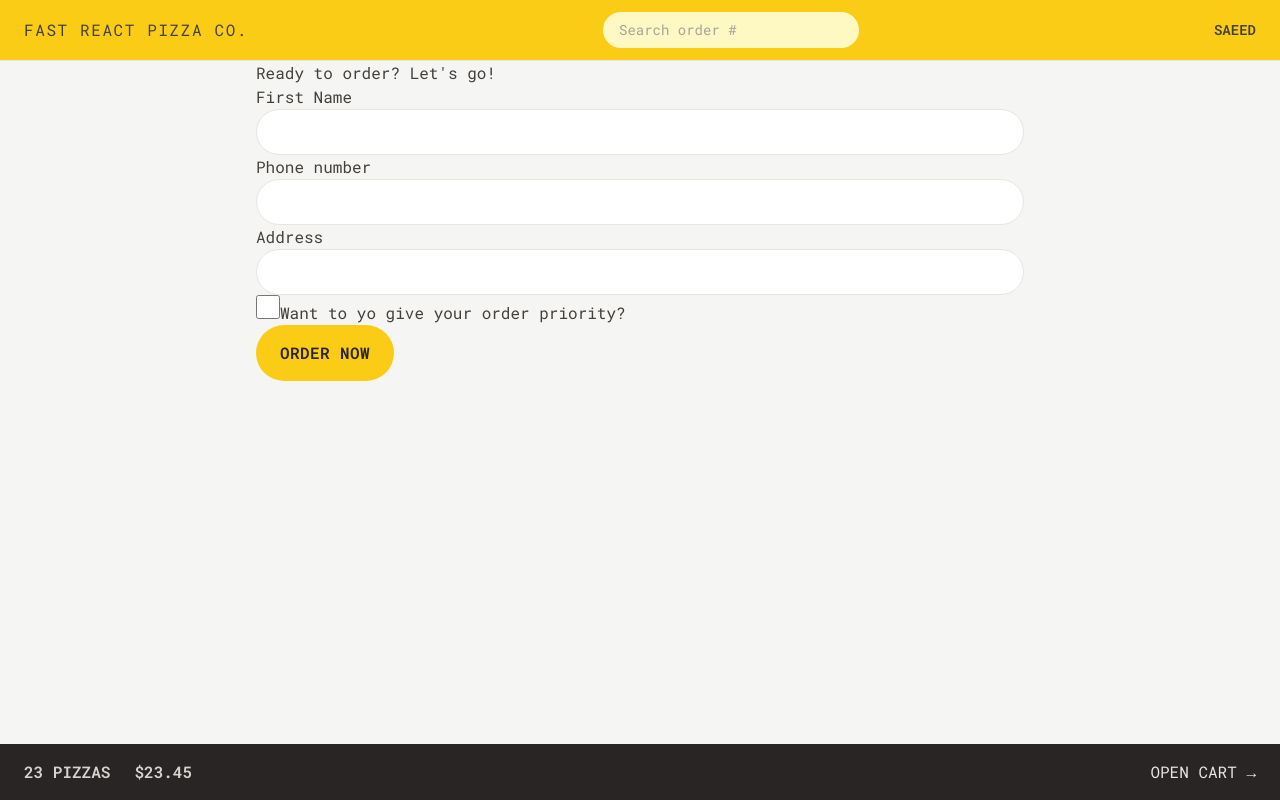
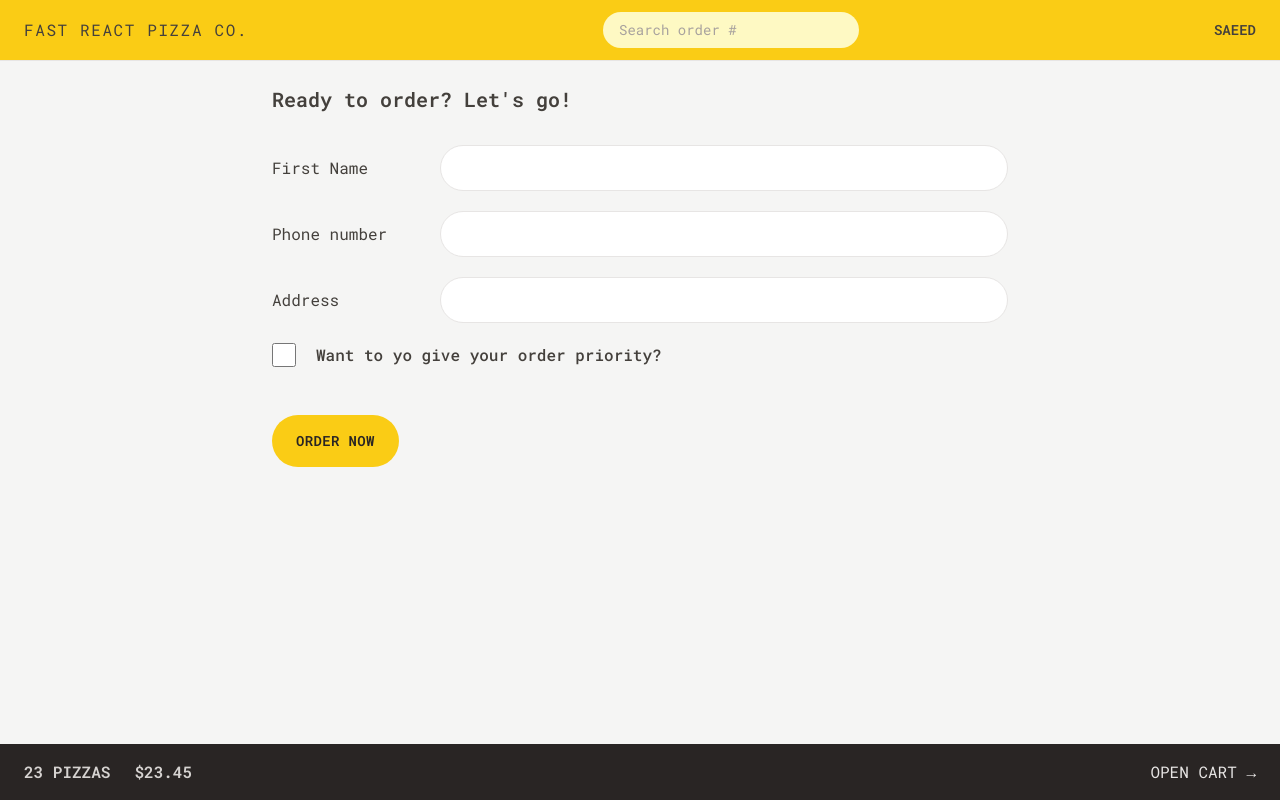
Before and after one commit to sharpWit/fast-react-pizza, a React (Vite) app: page /order/new in a window 1280 px wide. Built offline with nearby package versions, Linux system fonts and the light colour scheme.

Commit message:
styling finished

```diff
--- a/src/features/cart/Cart.jsx
+++ b/src/features/cart/Cart.jsx
@@ -1,5 +1,6 @@
 import LinkButton from '../../ui/LinkButton';
 import Button from '../../ui/Button';
+import CartItem from './CartItem';
 
 const fakeCart = [
   {
@@ -29,16 +30,22 @@ function Cart() {
   const cart = fakeCart;
 
   return (
-    <div>
+    <div className="px-4 py-3">
       <LinkButton to="/menu">&larr; Back to menu</LinkButton>
 
-      <h2>Your cart, %NAME%</h2>
+      <h2 className="mt-7 text-xl font-semibold">Your cart, %NAME%</h2>
 
-      <div>
+      <ul className="mt-3 divide-y divide-stone-200 border-b">
+        {cart.map((item) => (
+          <CartItem item={item} key={item.key} />
+        ))}
+      </ul>
+
+      <div className="mt-6 space-x-2">
         <Button to="/order/new" type="primary">
           Order pizzas
         </Button>
-        <button>Clear cart</button>
+        <Button type="secondary">Clear cart</Button>
       </div>
     </div>
   );
--- a/src/features/cart/CartItem.jsx
+++ b/src/features/cart/CartItem.jsx
@@ -1,13 +1,17 @@
+import Button from '../../ui/Button';
+import { formatCurrency } from '../../utils/helpers';
+
 function CartItem({ item }) {
   const { pizzaId, name, quantity, totalPrice } = item;
 
   return (
-    <li>
-      <p>
+    <li className="py-3 sm:flex sm:items-center sm:justify-between">
+      <p className="mb-1 sm:mb-0">
         {quantity}&times; {name}
       </p>
-      <div>
-        <p>{formatCurrency(totalPrice)}</p>
+      <div className="flex items-center justify-between sm:gap-6">
+        <p className="text-sm font-bold">{formatCurrency(totalPrice)}</p>
+        <Button type="small">Delete</Button>
       </div>
     </li>
   );
--- a/src/features/order/CreateOrder.jsx
+++ b/src/features/order/CreateOrder.jsx
@@ -43,31 +43,40 @@ function CreateOrder() {
   const cart = fakeCart;
 
   return (
-    <div>
-      <h2>Ready to order? Let's go!</h2>
+    <div className="px-4 py-6">
+      <h2 className="mb-8 text-xl font-semibold">Ready to order? Let's go!</h2>
 
       <Form method="POST">
-        <div>
-          <label>First Name</label>
-          <input className="input" type="text" name="customer" required />
+        <div className="mb-5 flex flex-col gap-2 sm:flex-row sm:items-center">
+          <label className="sm:basis-40">First Name</label>
+          <input className="input grow" type="text" name="customer" required />
         </div>
 
-        <div>
-          <label>Phone number</label>
-          <div>
-            <input className="input" type="tel" name="phone" required />
-          </div>
-          {formErrors?.phone && <p>{formErrors.phone}</p>}
-        </div>
-
-        <div>
-          <label>Address</label>
-          <div>
-            <input className="input" type="text" name="address" required />
+        <div className="mb-5 flex flex-col gap-2 sm:flex-row sm:items-center">
+          <label className="sm:basis-40">Phone number</label>
+          <div className="grow">
+            <input className="input w-full" type="tel" name="phone" required />
+            {formErrors?.phone && (
+              <p className="mt-2 rounded-md bg-red-100 p-2 text-xs text-red-700">
+                {formErrors.phone}
+              </p>
+            )}
           </div>
         </div>
 
-        <div>
+        <div className="mb-5 flex flex-col gap-2 sm:flex-row sm:items-center">
+          <label className="sm:basis-40">Address</label>
+          <div className="grow">
+            <input
+              className="input w-full"
+              type="text"
+              name="address"
+              required
+            />
+          </div>
+        </div>
+
+        <div className="mb-12 flex items-center gap-5">
           <input
             className="h-6 w-6 accent-yellow-400 focus:outline-none focus:ring focus:ring-yellow-400 focus:ring-offset-2"
             type="checkbox"
@@ -76,7 +85,9 @@ function CreateOrder() {
             // value={withPriority}
             // onChange={(e) => setWithPriority(e.target.checked)}
           />
-          <label htmlFor="priority">Want to yo give your order priority?</label>
+          <label className="font-medium" htmlFor="priority">
+            Want to yo give your order priority?
+          </label>
         </div>
 
         <div>
--- a/src/features/order/Order.jsx
+++ b/src/features/order/Order.jsx
@@ -1,13 +1,14 @@
 // Test ID: IIDSAT
 
+import OrderItem from './OrderItem';
+
+import { useLoaderData } from 'react-router-dom';
+import { getOrder } from '../../services/apiRestaurant';
 import {
   calcMinutesLeft,
   formatCurrency,
   formatDate,
-} from "../../utils/helpers";
-
-import { getOrder } from "../../services/apiRestaurant";
-import { useLoaderData } from "react-router-dom";
+} from '../../utils/helpers';
 
 function Order() {
   const order = useLoaderData();
@@ -22,39 +23,62 @@ function Order() {
     estimatedDelivery,
     cart,
   } = order;
+
   const deliveryIn = calcMinutesLeft(estimatedDelivery);
 
   return (
-    <div>
-      <div>
-        <h2>Status</h2>
+    <div className="space-y-8 px-4 py-6">
+      <div className="flex flex-wrap items-center justify-between gap-2">
+        <h2 className="text-xl font-semibold">Order #{id} status</h2>
 
-        <div>
-          {priority && <span>Priority</span>}
-          <span>{status} order</span>
+        <div className="space-x-2">
+          {priority && (
+            <span className="rounded-full bg-red-500 px-3 py-1 text-sm font-semibold uppercase tracking-wide text-red-50">
+              Priority
+            </span>
+          )}
+          <span className="rounded-full bg-green-500 px-3 py-1 text-sm font-semibold uppercase tracking-wide text-green-50">
+            {status} order
+          </span>
         </div>
       </div>
 
-      <div>
-        <p>
+      <div className="flex flex-wrap items-center justify-between gap-2 bg-stone-200 px-6 py-5">
+        <p className="font-medium">
           {deliveryIn >= 0
             ? `Only ${calcMinutesLeft(estimatedDelivery)} minutes left 😃`
-            : "Order should have arrived"}
+            : 'Order should have arrived'}
         </p>
-        <p>(Estimated delivery: {formatDate(estimatedDelivery)})</p>
+        <p className="text-xs text-stone-500">
+          (Estimated delivery: {formatDate(estimatedDelivery)})
+        </p>
       </div>
 
-      <div>
-        <p>Price pizza: {formatCurrency(orderPrice)}</p>
-        {priority && <p>Price priority: {formatCurrency(priorityPrice)}</p>}
-        <p>To pay on delivery: {formatCurrency(orderPrice + priorityPrice)}</p>
+      <ul className="dive-stone-200 divide-y border-b border-t">
+        {cart.map((item) => (
+          <OrderItem item={item} key={item.id} />
+        ))}
+      </ul>
+
+      <div className="space-y-2 bg-stone-200 px-6 py-5">
+        <p className="text-sm font-medium text-stone-600">
+          Price pizza: {formatCurrency(orderPrice)}
+        </p>
+        {priority && (
+          <p className="text-sm font-medium text-stone-600">
+            Price priority: {formatCurrency(priorityPrice)}
+          </p>
+        )}
+        <p className="font-bold">
+          To pay on delivery: {formatCurrency(orderPrice + priorityPrice)}
+        </p>
       </div>
     </div>
   );
 }
 
 export async function loader({ params }) {
-  const order = await getOrder(params.order.id);
+  const order = await getOrder(params.orderId);
   return order;
 }
 
--- a/src/features/order/OrderItem.jsx
+++ b/src/features/order/OrderItem.jsx
@@ -1,13 +1,15 @@
+import { formatCurrency } from '../../utils/helpers';
+
 function OrderItem({ item, isLoadingIngredients, ingredients }) {
   const { quantity, name, totalPrice } = item;
 
   return (
-    <li>
-      <div>
+    <li className="py-3">
+      <div className="flex items-center justify-between gap-4 text-sm">
         <p>
-          <span>{quantity}&times;</span> {name}
+          <span className="font-bold">{quantity}&times;</span> {name}
         </p>
-        <p>{formatCurrency(totalPrice)}</p>
+        <p className="font-bold">{formatCurrency(totalPrice)}</p>
       </div>
     </li>
   );
--- a/src/features/order/SearchOrder.jsx
+++ b/src/features/order/SearchOrder.jsx
@@ -2,7 +2,7 @@ import { useState } from 'react';
 import { useNavigate } from 'react-router-dom';
 
 function SearchOrder() {
-  const [query, setQuery] = useState();
+  const [query, setQuery] = useState('');
   const navigate = useNavigate();
 
   function handleSubmit(e) {
@@ -15,11 +15,10 @@ function SearchOrder() {
   return (
     <form onSubmit={handleSubmit}>
       <input
-        type="search"
         placeholder="Search order #"
         value={query}
         onChange={(e) => setQuery(e.target.value)}
-        className="w-28 rounded-full bg-yellow-100 px-4 py-2 text-sm transition-all duration-300 placeholder:text-stone-400 focus:outline-none focus:ring-yellow-500 focus:ring-opacity-50 sm:w-64 sm:focus:w-72"
+        className="w-28 rounded-full bg-yellow-100 px-4 py-2 text-sm transition-all duration-300 placeholder:text-stone-400 focus:outline-none focus:ring focus:ring-yellow-500 focus:ring-opacity-50 sm:w-64 sm:focus:w-72"
       />
     </form>
   );
--- a/src/index.css
+++ b/src/index.css
@@ -4,7 +4,7 @@
 
 @layer components {
   .input {
-    @apply w-full rounded-full border border-stone-200 px-4 py-2 text-sm transition-all duration-300 placeholder:text-stone-400 focus:outline-none focus:ring focus:ring-yellow-400 md:px-6 md:py-3;
+    @apply rounded-full border border-stone-200 px-4 py-2 text-sm transition-all duration-300 placeholder:text-stone-400 focus:outline-none focus:ring focus:ring-yellow-400 md:px-6 md:py-3;
   }
   /* https://dev.to/afif/i-made-100-css-loaders-for-your-next-project-4eje */
   .loader {
--- a/src/ui/Button.jsx
+++ b/src/ui/Button.jsx
@@ -2,10 +2,12 @@ import { Link } from 'react-router-dom';
 
 function Button({ children, disabled, to, type }) {
   const base =
-    'inline-block rounded-full bg-yellow-400  font-semibold uppercase tracking-wide text-stone-800 transition-colors duration-300 hover:bg-yellow-300 focus:bg-yellow-300 focus:outline-none focus:ring focus:ring-yellow-300 focus:ring-offset-2 disabled:cursor-not-allowed ';
+    'inline-block rounded-full bg-yellow-400  font-semibold text-sm uppercase tracking-wide text-stone-800 transition-colors duration-300 hover:bg-yellow-300 focus:bg-yellow-300 focus:outline-none focus:ring focus:ring-yellow-300 focus:ring-offset-2 disabled:cursor-not-allowed ';
 
   const styles = {
     primary: base + ' px-4 py-3 md:px-6 md:py-4',
+    secondary:
+      'inline-block rounded-full border-2 border-stone-300 font-semibold text-sm uppercase tracking-wide text-stone-400 transition-colors duration-300 hover:bg-stone-300 hover:text-stone-800 focus:bg-stone-300 focus:outline-none focus:text-stone-800 focus:ring focus:ring-stone-200 focus:ring-offset-2 disabled:cursor-not-allowed px-4 py-2.5 md:px-6 md:py-3.5 ',
     small: base + ' px-4 py-2 md:px-5 md:py-2.5 text-xs',
   };
   if (to)
```
Also changed, not shown: index.html (+5 -2 lines), src/App.jsx (+14 -16 lines), src/services/apiRestaurant.js (+8 -8 lines).
